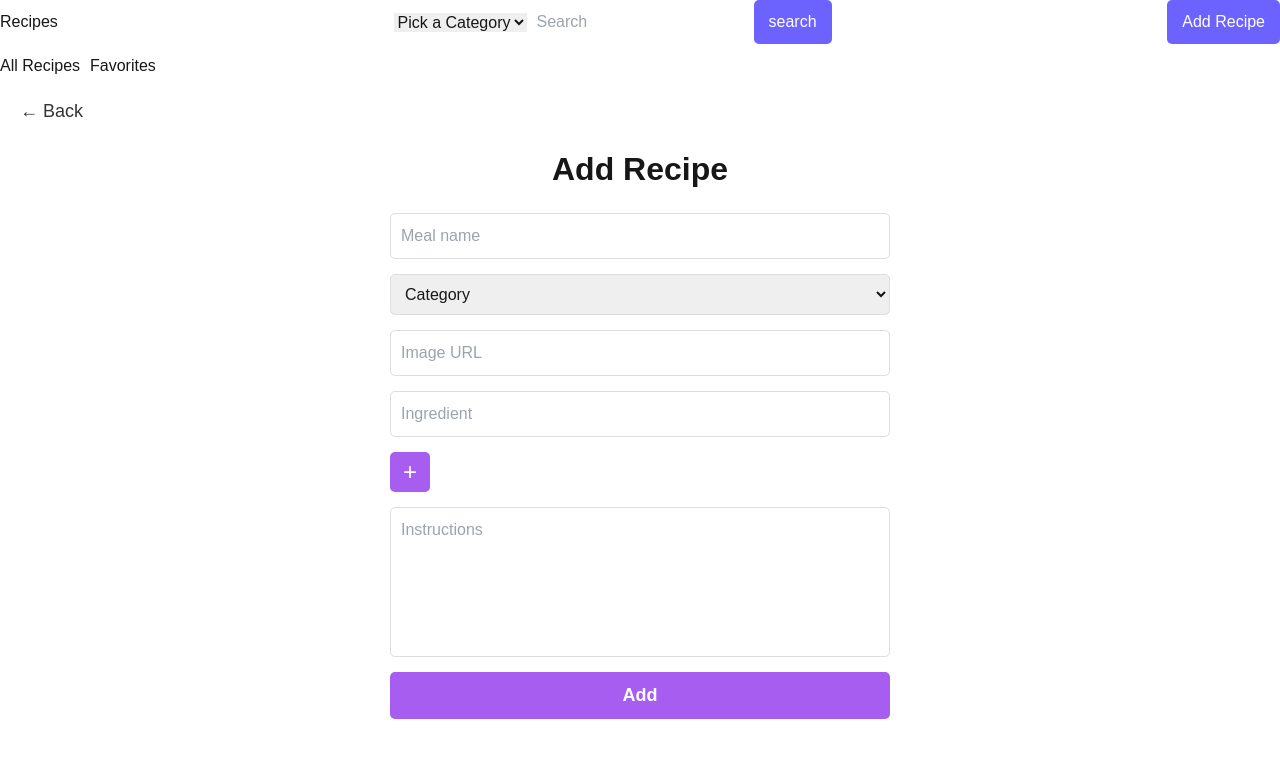
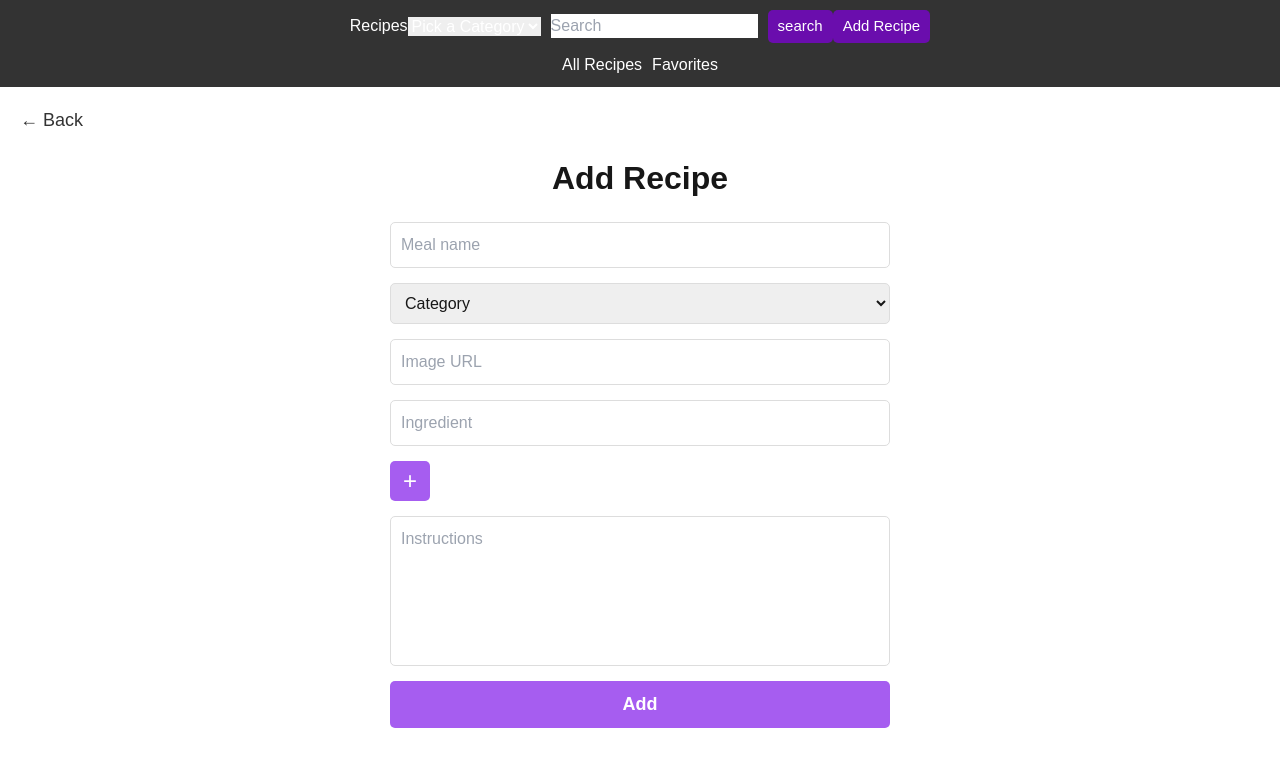
Before and after one commit to RacheliShayzada/recipes-project, a Next.js app: page /add-recipe in a window 1280 px wide. Shown: the top 766 px of the page. Built offline with nearby package versions, Linux system fonts and the light colour scheme.

Commit message:
Title improvement

```diff
--- a/src/components/header/header.module.css
+++ b/src/components/header/header.module.css
@@ -1,7 +1,16 @@
 .header {
+    /* display: flex;
+    flex-direction: column;
+    gap: 10px; */
+
     display: flex;
     flex-direction: column;
     gap: 10px;
+    justify-content: space-between;
+    align-items: center;
+    padding: 10px 20px;
+    background-color: #333;
+    color: white;
   }
 
   .header_top {
@@ -17,12 +26,17 @@
   }
 
   .add_recipe_button {
-    background-color: #6c63ff;
+    background-color: #6a0dad;
     color: white;
+    padding: 5px 10px;
     border: none;
-    padding: 10px 15px;
     border-radius: 5px;
     cursor: pointer;
+    font-size: 15px;
+  }
+
+  .add_recipe_button:hover {
+    background-color: #39046b;
   }
 
   .tabs {
--- a/src/components/header/header.tsx
+++ b/src/components/header/header.tsx
@@ -1,8 +1,10 @@
 "use client";
 import React, { useState } from 'react';
+import { useRouter } from 'next/navigation';
 import styles from './header.module.css';
 
 const Header = () => {
+    const router = useRouter();
     const [searchTerm, setSearchTerm] = useState('');
     const [selectedTab, setSelectedTab] = useState('all');
     const [selectedCategorie, setSelectedCategorie] = useState('');
@@ -19,7 +21,6 @@ const Header = () => {
 
     const search = () => {
         console.log('Search clicked');
-        // Perform search logic here
     };
 
     const handleTabChange = (tab: string) => {
@@ -28,9 +29,7 @@ const Header = () => {
 
     };
 
-    const onAddRecipe = () => {
-        console.log("Add Recipe");
-    }
+    const onAddRecipe = () => {router.push('/add-recipe');}
 
     const onCategoryChange = (category:string) => {
         console.log('Selected category:', category);
```
